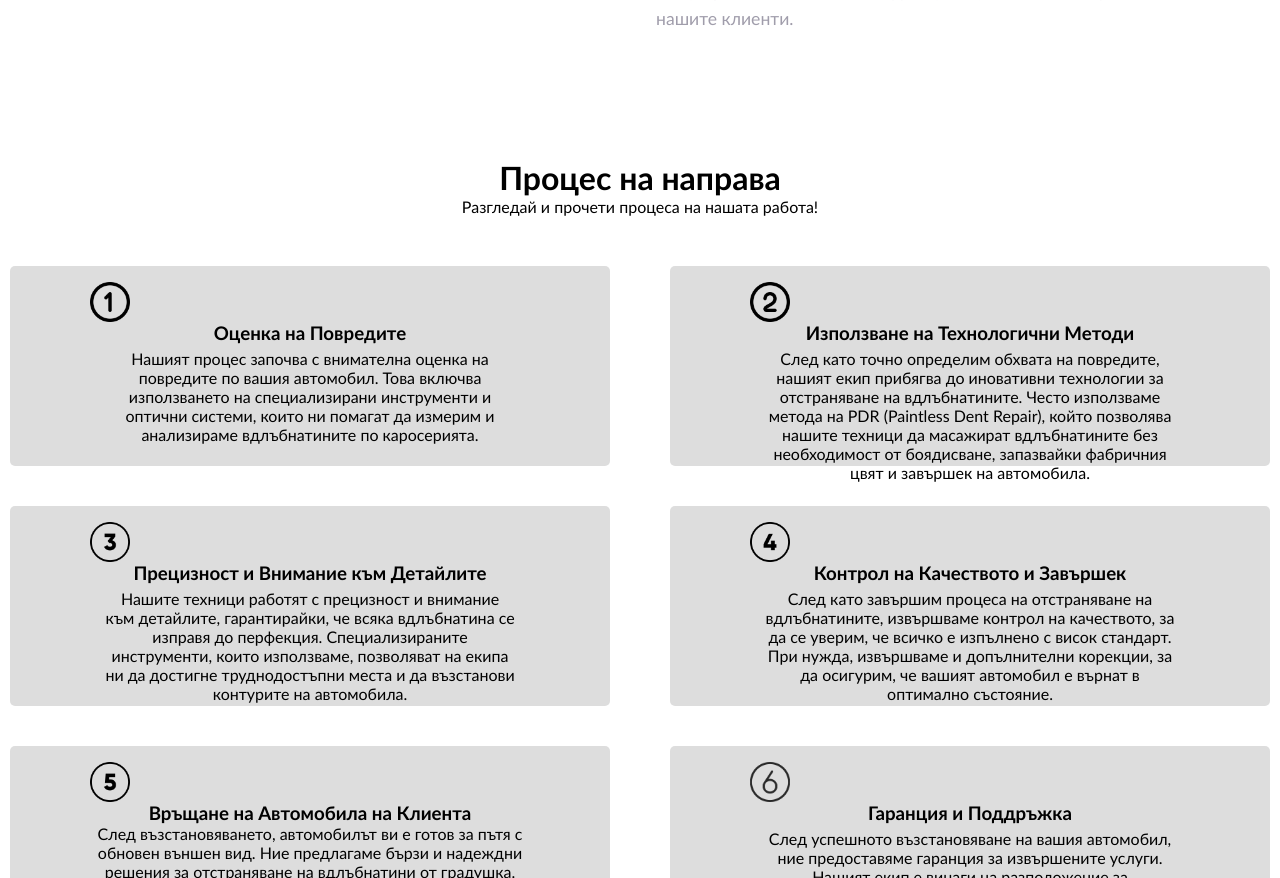
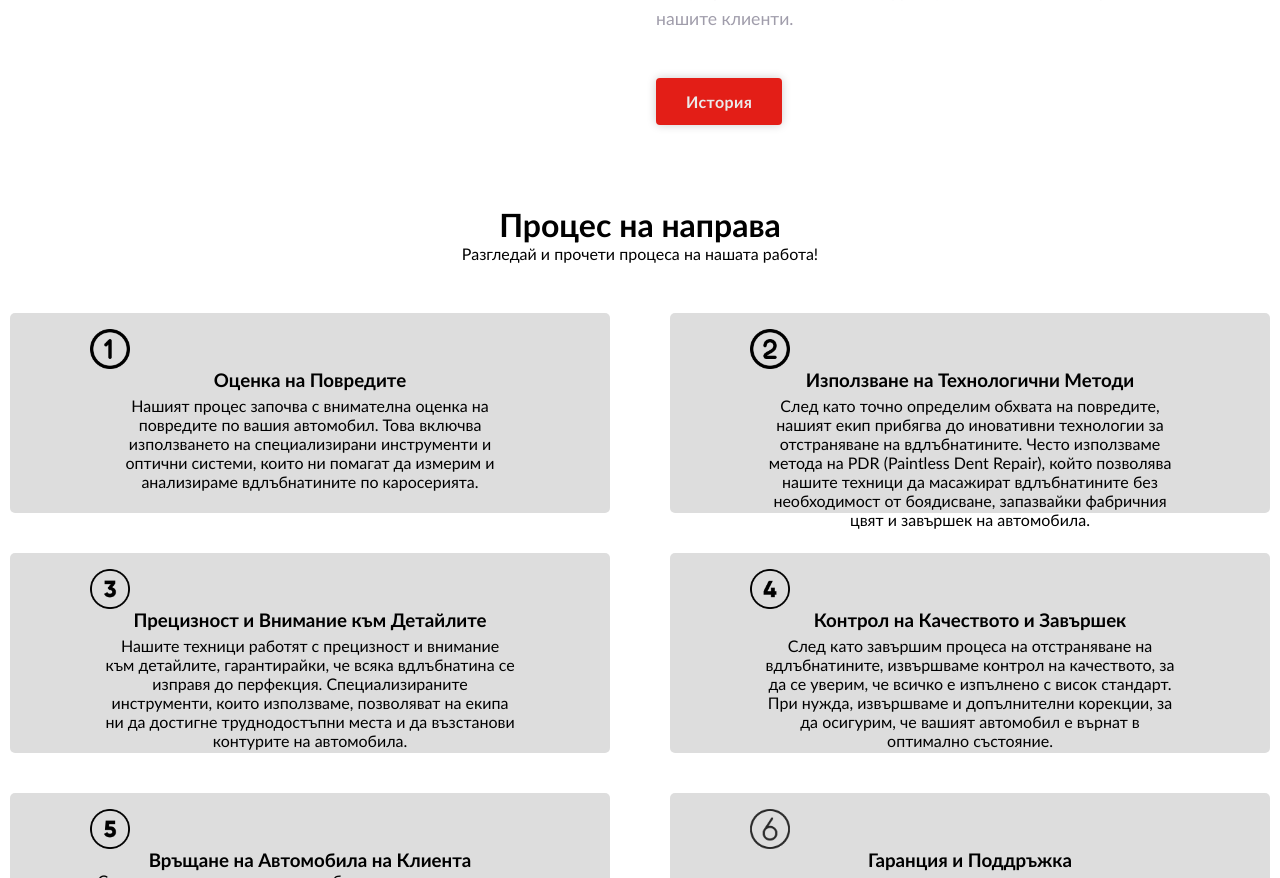
Before and after one commit to BenqBungus/OzimelPDR, a plain HTML site: page index.html in a window 1280 px wide. Shown: the part 1437-2315 px from the top of the page. Drawn offline with nearby package versions, Linux system fonts and the light colour scheme; a small style sheet from the web is missing.

Commit message:
Update index.html

```diff
--- a/index.html
+++ b/index.html
@@ -64,6 +64,7 @@
                     <h3>OZIMEL-PDR</h3>
                     <h2>Информация за нас</h2>
                     <p>Със сърце, посветено на качествено обслужване и възстановяване на превозните ви средства, "Нермедин - 80" е подготвена да възвърне блясъка на вашия автомобил след всякакъв вид повреда. Нашите професионалисти гледат на този процес като възможност не просто за поправка на автомобили, а и за възстановяване на истории. Със задълбочено разбиране за трудностите, предизвикани от буря или други бедствия, ние предоставяме индивидуален и внимателен подход към всяко превозно средство. Нашата мисия е не само да възстановим вашето превозно средство, а и да възстановим част от нормалния ви живот, осигурявайки ви спокойствие на пътя напред. Вярваме в постоянното съвършенстване и иновации, за да ви предоставим най-доброто при изправянето на вдлъбнатини. С "Нермедин - 80" може да бъдете уверени, че вашият автомобил е в ръцете на екип от професионалисти, готови да върнат усмивка на лицата на нашите клиенти.</p>
+                    <a href="./GallerySection.html" class="btn">История</a>
                 </div>
             </section>
 
```
